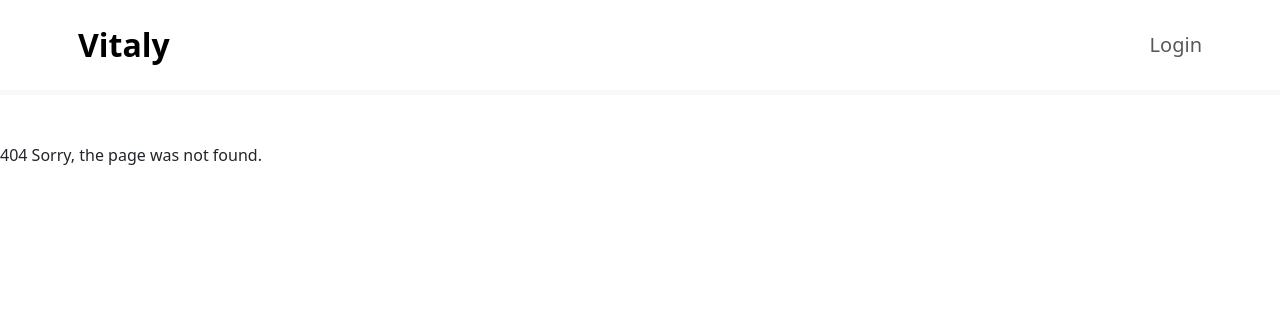
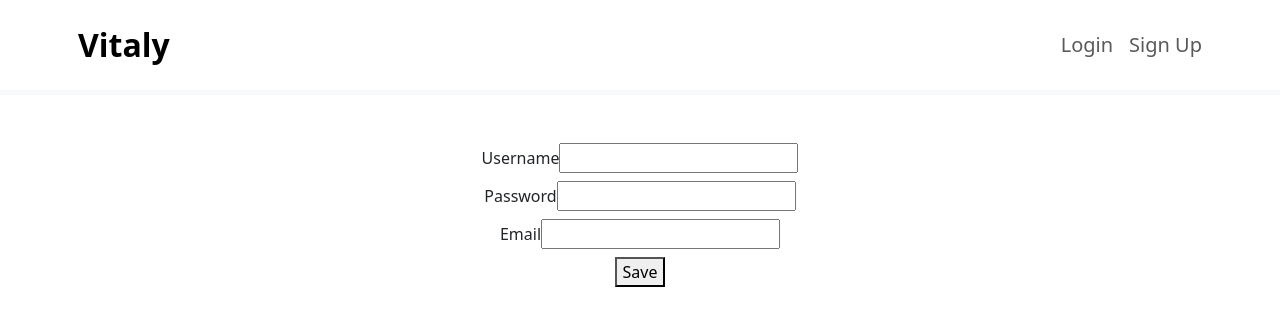
Before and after one commit to kryptt0n/HomeRecipesFrontEnd, a React (Create React App) app: page /signup in a window 1280 px wide. Before the commit this address had no page. Shown: the top 326 px of the page. Built offline with nearby package versions, Linux system fonts and the light colour scheme.

Commit message:
sign up functionality

```diff
--- a/package.json
+++ b/package.json
@@ -3,12 +3,15 @@
   "version": "0.1.0",
   "private": true,
   "dependencies": {
+    "@craco/craco": "^7.1.0",
     "@testing-library/jest-dom": "^5.17.0",
     "@testing-library/react": "^13.4.0",
     "@testing-library/user-event": "^13.5.0",
     "axios": "^1.6.8",
     "bootstrap": "^5.3.3",
     "formik": "^2.4.6",
+    "js-sha256": "^0.11.0",
+    "path-browserify": "^1.0.1",
     "react": "^18.3.1",
     "react-dom": "^18.3.1",
     "react-router-dom": "^6.23.1",
--- a/src/components/Header.jsx
+++ b/src/components/Header.jsx
@@ -33,6 +33,10 @@ export default function Header() {
                                     <Link className="nav-link" to="/login">Login</Link>}
                             </li>
                             <li className="nav-item fs-5">
+                                {!isAuth &&
+                                    <Link className="nav-link" to="/signup">Sign Up</Link>}
+                            </li>
+                            <li className="nav-item fs-5">
                                 {isAuth &&
                                     <Link className="nav-link" to="/logout">Logout</Link>}
                             </li>
--- a/src/components/MainPage.jsx
+++ b/src/components/MainPage.jsx
@@ -7,6 +7,7 @@ import AuthProvider from './AuthContext'
 import ListUserDishes from './ListUserDishes'
 import Logout from './Logout'
 import DishComponent from './DishComponent'
+import SignUp from './SignUp'
 
 export default function MainPage() {
     return (
@@ -19,6 +20,7 @@ export default function MainPage() {
                     <Route path='/recipes' element={ <ListDishes /> } />
                     <Route path='/myrecipes' element={ <ListUserDishes /> } />
                     <Route path='/logout' element={ <Logout /> } />
+                    <Route path='/signup' element={ <SignUp /> } />
                     <Route path='/recipes/:id' element={ <DishComponent /> } />
                     <Route path='*' element={<Error /> } />
                 </Routes>
--- /dev/null
+++ b/src/components/SignUp.jsx
@@ -0,0 +1,92 @@
+import { useEffect, useState } from "react"
+import { addDishApi, retrieveDishById, retrieveDishes, retrieveUserByUsernameApi, updateDishApi } from "./api/DishesService";
+import { useAuth } from "./AuthContext";
+import { useNavigate, useParams } from "react-router-dom";
+import { ErrorMessage, Field, Form, Formik, useFormik } from "formik";
+import { createUserApi, encodeSHA256 } from "./api/Authentication";
+
+export default function SignUp() {
+
+    const auth = useAuth();
+    const navigate = useNavigate();
+    const [username, setUsername] = useState("");
+    const [password, setPassword] = useState("");
+    const [email, setEmail] = useState("");
+
+    const validate = values => {
+        const errors = {};
+        if (!values.username) {
+            errors.username = 'Required'
+        } else if (values.username.length < 2) {
+            errors.username = 'Should be atleast 2 characters';
+        } else if (values.username.length > 45) {
+            errors.username = 'Should be maximum 45 characters';
+        }
+
+        if (!values.email) {
+            errors.email = 'Required'
+        } else if (!(/^[a-zA-Z0-9._%+-]+@[a-zA-Z0-9.-]+\.[a-zA-Z]{2,}$/.test(values.email))) {
+            errors.email = 'Should be an email';
+        }
+
+
+        if (!values.password) {
+            errors.password = 'Required'
+        } else if (values.password.length < 8) {
+            errors.password = 'Should be atleast 8 characters';
+        }
+
+        return errors
+    }
+
+    async function signUpUser(credentials) {
+        credentials.password = await encodeSHA256(credentials.password);
+        createUserApi(credentials)
+        .then(response => {
+            navigate("/login");
+        })
+        .catch(error => {
+            console.log(error);
+        })
+
+    }
+
+
+    return (
+        <Formik initialValues={{
+            username: "",
+            password: "",
+            email: ""
+        }}
+        validate={validate}
+        validateOnChange={false}
+        onSubmit={(credentials) => signUpUser(credentials)}
+        >
+            <Form>
+                <div className="d-flex flex-sm-column justify-content-center align-items-center gap-2">
+                    <fieldset>
+                        <label htmlFor="username">Username</label>
+                        <Field name="username" type="text" />
+                        <ErrorMessage name="username" render={msg => <div className="text-danger">{msg}</div>}/>
+                    </fieldset>
+
+                    <fieldset>
+                        <label htmlFor="password">Password</label>
+                        <Field name="password" type="text" />
+                        <ErrorMessage name="password" render={msg => <div className="text-danger">{msg}</div>}/>
+                    </fieldset>
+
+                    <fieldset>
+                        <label htmlFor="email">Email</label>
+                        <Field name="email" type="email" />
+                        <ErrorMessage name="email" render={msg => <div className="text-danger">{msg}</div>}/>
+                    </fieldset>
+
+                    <button type="submit">Save</button>
+                </div>
+            </Form>
+
+
+        </Formik>
+    )
+}
--- a/src/components/api/Authentication.js
+++ b/src/components/api/Authentication.js
@@ -1,4 +1,5 @@
 import { apiClient } from "./ApiClient";
+import { sha256 } from "js-sha256";
 
 export function authenticate(token) {
     return apiClient.get("/dishes", {
@@ -7,3 +8,11 @@ export function authenticate(token) {
         }
     })
 }
+
+export async function encodeSHA256(value) {
+    return sha256(value);
+}
+
+export function createUserApi(user) {
+    return apiClient.post("/users", user)
+}
```
Also changed, not shown: 1 other file (tests, documents, lock files or other folders).
